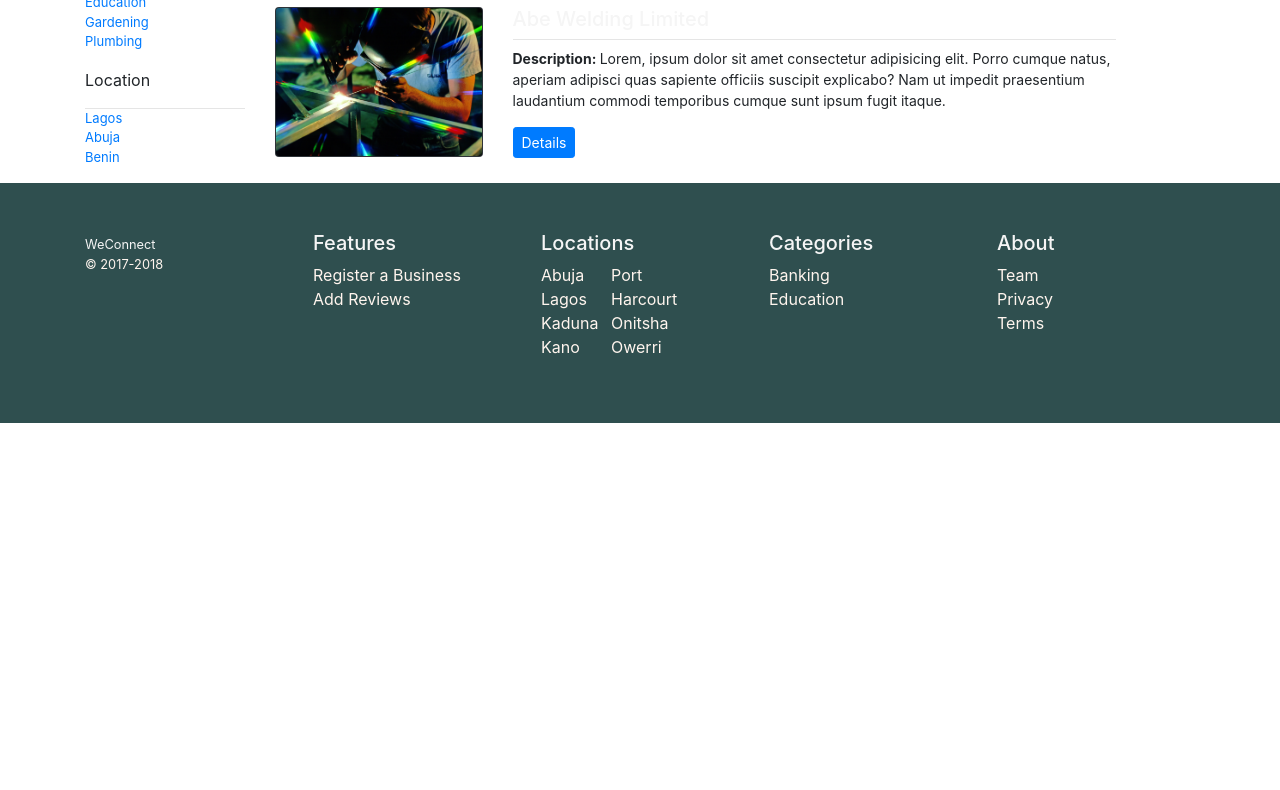
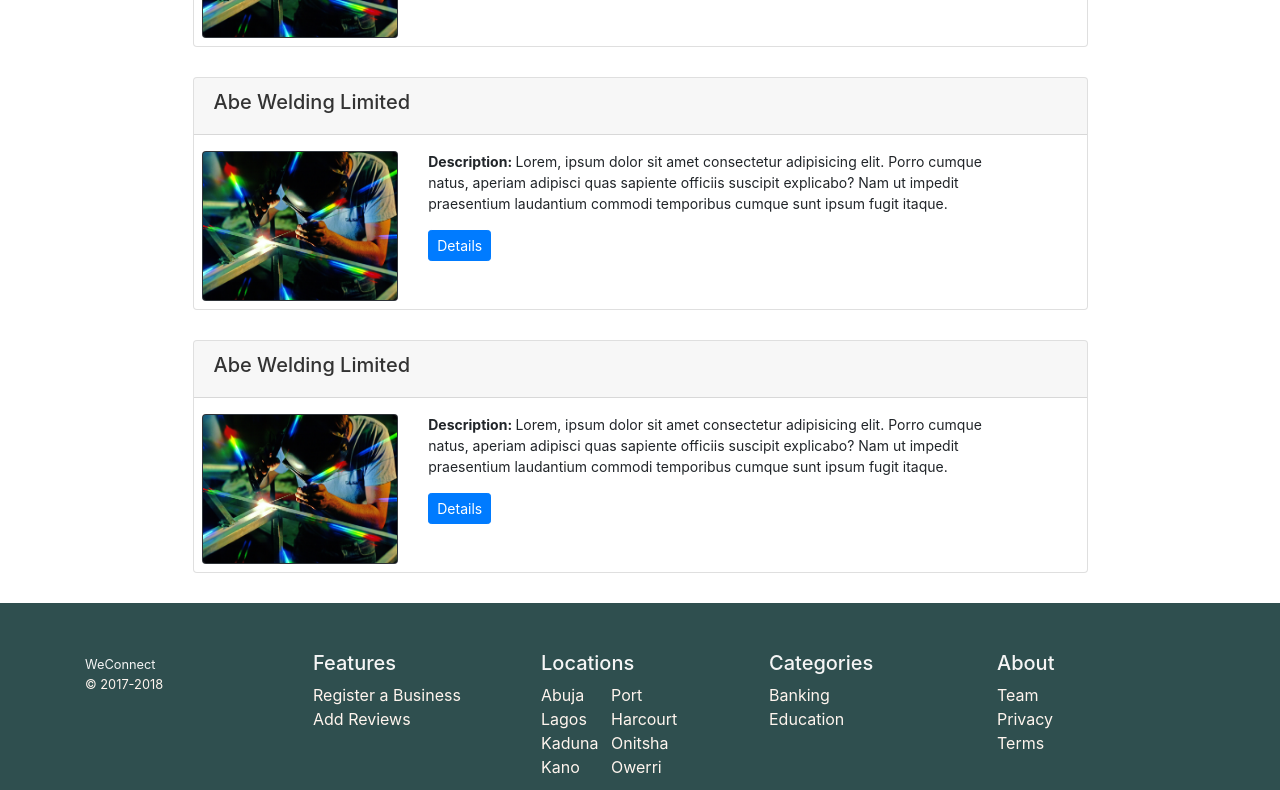
Before and after one commit to kyngsteev/WeConnect, a plain HTML site: page Template/listpage.html in a window 1280 px wide. Shown: the part 366-1156 px from the top of the page. Before the commit the page ends 800 px from the top, so only its background shows below. Drawn offline with nearby package versions, Linux system fonts and the light colour scheme.

Commit message:
updated list, register, stylesheet

```diff
--- a/Template/css/style.css
+++ b/Template/css/style.css
@@ -85,7 +85,7 @@
 }
 
 #register-section{
-  margin: 100px auto;
+  margin: 50px auto;
 }
 
 .form-inline{
@@ -93,7 +93,7 @@
 }
 
 .form-title{
-  margin-bottom: 70px;
+  margin: 50px 0;
 }
 
 .jumbotron{
@@ -142,3 +142,11 @@
 .location-text{
   max-width: 70px !important;
 }
+
+.listTitle{
+  color: #333 !important;
+}
+
+.listingItem{
+  margin: 30px 0;
+}
--- a/Template/listpage.html
+++ b/Template/listpage.html
@@ -22,43 +22,17 @@
           <a class="btn btn-outline-light" href="login.html">Login</a>
         </div>
       </div>
-      <section class="jumbotron jumbotron-fluid">
-          <div class="container">
-            <div class="row justify-content-md-center"  id="listForm">
-                <form class="form-inline my-2 my-lg-0">
-                    <input class="form-control" id="search" type="search" placeholder="What are you looking for?">
-                    <input class="form-control" id="location" type="search" placeholder="Location">
-                    <input class="form-control mr-1" id="category" type="search" placeholder="Category">
-                    <button class="btn btn-primary" id="submit" type="submit">Search</button>
-                </form>
+
+      <section class="container">
+        <nav class="navbar navbar-light bg-light">
+          <span class="navbar-brand h1">Category</span>
+        </nav>
+        <div class="col-md-10 col-lg-10 offset-md-1 offset-lg-1">
+          <div class="card listingItem">
+            <div class="card-header">
+              <h5 class="listTitle"> Abe Welding Limited</h5>
             </div>
-          </div>
-      </section>
-
-      <section class="container" id="mainSection">
-          <section class="row">
-            <nav class="col-md-2">
-              <div id="list-text">
-                <p>Category</p>
-                <hr>
-                <ul class="list-unstyled text-small">
-                  <li><a href="#">Education</a></li>
-                  <li><a href="#">Gardening</a></li>
-                  <li><a href="#">Plumbing</a></li>
-                </ul>
-                <p>Location</p>
-                <hr>
-                <ul class="list-unstyled text-small">
-                  <li><a href="#">Lagos</a></li>
-                  <li><a href="#">Abuja</a></li>
-                  <li><a href="#">Benin</a></li>
-                </ul>
-              </div>
-            </nav>
-            <div class="col-md-9 col-lg-10">
-              <nav class="navbar navbar-light bg-light">
-                <a class="navbar-brand" href="index.html" id="listNavText">Home</a>
-              </nav>
+            <div class="card-body">
               <div class="business-list">
                 <div class="row">
                   <div class="col-3 listcard">
@@ -67,15 +41,56 @@
                     </div>
                   </div>
                   <div class="col-8 listcard">
-                      <h5 class="listTitle"> Abe Welding Limited</h5>
-                      <hr id="listRule">
                     <p class="description"><span><b>Description: </b></span>Lorem, ipsum dolor sit amet consectetur adipisicing elit. Porro cumque natus, aperiam adipisci quas sapiente officiis suscipit explicabo? Nam ut impedit praesentium laudantium commodi temporibus cumque sunt ipsum fugit itaque.</p>
                     <div><a href="profile.html" class="btn btn-primary btn-sm">Details</a>
                     </div>
                   </div>
                 </div>
               </div>
-          </section>
+            </div>
+          </div>
+          <div class="card listingItem">
+            <div class="card-header">
+              <h5 class="listTitle"> Abe Welding Limited</h5>
+            </div>
+            <div class="card-body">
+              <div class="business-list">
+                <div class="row">
+                  <div class="col-3 listcard">
+                    <div class="card bg-dark text-white listcard">
+                      <img class="card-img" src="image/welder.jpg" alt="Card image">
+                    </div>
+                  </div>
+                  <div class="col-8 listcard">
+                    <p class="description"><span><b>Description: </b></span>Lorem, ipsum dolor sit amet consectetur adipisicing elit. Porro cumque natus, aperiam adipisci quas sapiente officiis suscipit explicabo? Nam ut impedit praesentium laudantium commodi temporibus cumque sunt ipsum fugit itaque.</p>
+                    <div><a href="profile.html" class="btn btn-primary btn-sm">Details</a>
+                    </div>
+                  </div>
+                </div>
+              </div>
+            </div>
+          </div>
+          <div class="card listingItem">
+            <div class="card-header">
+              <h5 class="listTitle"> Abe Welding Limited</h5>
+            </div>
+            <div class="card-body">
+              <div class="business-list">
+                <div class="row">
+                  <div class="col-3 listcard">
+                    <div class="card bg-dark text-white listcard">
+                      <img class="card-img" src="image/welder.jpg" alt="Card image">
+                    </div>
+                  </div>
+                  <div class="col-8 listcard">
+                    <p class="description"><span><b>Description: </b></span>Lorem, ipsum dolor sit amet consectetur adipisicing elit. Porro cumque natus, aperiam adipisci quas sapiente officiis suscipit explicabo? Nam ut impedit praesentium laudantium commodi temporibus cumque sunt ipsum fugit itaque.</p>
+                    <div><a href="profile.html" class="btn btn-primary btn-sm">Details</a>
+                    </div>
+                  </div>
+                </div>
+              </div>
+            </div>
+          </div>
       </section>
 
       <footer class="container-fluid py-5">
```
Also changed, not shown: Template/register.html (+2 -0 lines). Lines whose indentation alone changed are shown as unchanged.
